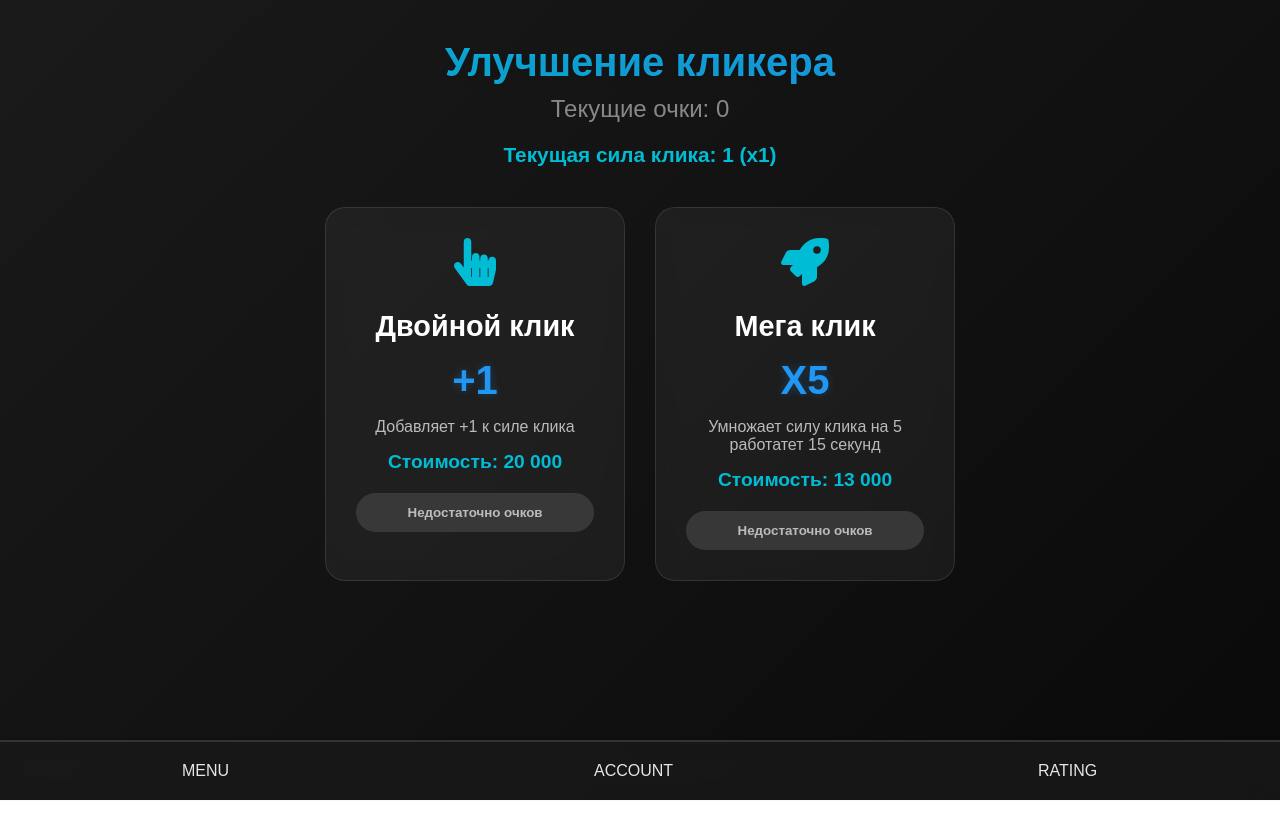
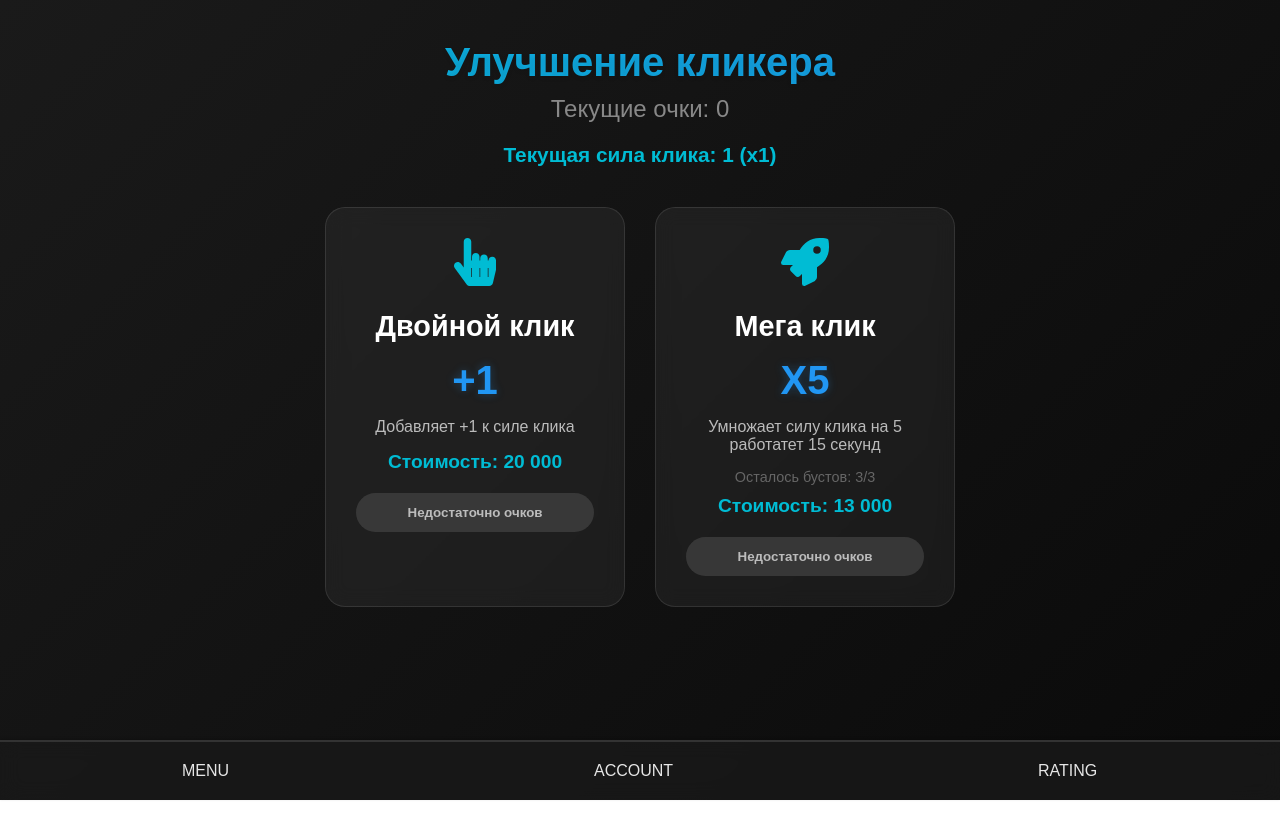
Before and after one commit to AmirSherov/ClickMaster, a Next.js app: page /UpgradePage in a window 1280 px wide. Shown: the top 838 px of the page. Built offline with nearby package versions, Linux system fonts and the light colour scheme.

Commit message:
upgrade limit

```diff
--- a/app/UpgradePage/page.jsx
+++ b/app/UpgradePage/page.jsx
@@ -1,21 +1,38 @@
 'use client';
 import "./upgrade.scss";
 import Nav from "../nav";
-import { FaHandPointer, FaBolt, FaRocket } from 'react-icons/fa';
+import { FaHandPointer, FaRocket } from 'react-icons/fa';
 import { useGlobalContext } from '../GlobalState';
 import { useState, useEffect } from 'react';
 import { updateUserFieldById } from '../api';
 import Loading from "../loading";
 import { useRouter } from "next/navigation";
+import { toast, Toaster } from 'react-hot-toast';
+
 export default function UpgradePage() {
     const { state, dispatch } = useGlobalContext();
     const [currentMultiplier, setCurrentMultiplier] = useState(1);
     const [userPoints, setUserPoints] = useState(0);
     const [isLoading, setIsLoading] = useState(false);
+    const [boostPurchases, setBoostPurchases] = useState(3);
+    const [nextResetTime, setNextResetTime] = useState(null);
     const router = useRouter();
+
     useEffect(() => {
         if (typeof window === 'undefined') return;
         setUserPoints(state.count || 0);
+        const savedBoostData = localStorage.getItem('boostData');
+        if (savedBoostData) {
+            const { purchases, resetTime } = JSON.parse(savedBoostData);
+            if (new Date().getTime() > resetTime) {
+                setBoostPurchases(3);
+                setNextResetTime(null);
+                localStorage.removeItem('boostData');
+            } else {
+                setBoostPurchases(purchases);
+                setNextResetTime(resetTime);
+            }
+        }
     }, [state.count]);
 
     const upgrades = [
@@ -41,6 +58,15 @@ export default function UpgradePage() {
         }
     ];
 
+    const formatTimeLeft = () => {
+        if (!nextResetTime) return '';
+        const now = new Date().getTime();
+        const timeLeft = Math.max(0, nextResetTime - now);
+        const hours = Math.floor(timeLeft / (1000 * 60 * 60));
+        const minutes = Math.floor((timeLeft % (1000 * 60 * 60)) / (1000 * 60));
+        return `${hours}ч ${minutes}м`;
+    };
+
     const calculateCost = (upgrade) => {
         if (upgrade.priceType === "fixed") {
             return upgrade.cost;
@@ -61,6 +87,12 @@ export default function UpgradePage() {
 
         try {
             if (userPoints >= cost) {
+                if (upgrade.id === 2 && boostPurchases <= 0) {
+                    toast.error('Достигнут лимит покупок буста на сегодня! Следующий сброс через: ' + formatTimeLeft());
+                    setIsLoading(false);
+                    return;
+                }
+
                 const newPoints = userPoints - cost;
 
                 if (upgrade.priceType === "dynamic") {
@@ -73,18 +105,38 @@ export default function UpgradePage() {
                     setUserPoints(newPoints);
                 }
                 else if (upgrade.priceType === "fixed") {
+                    if (upgrade.id === 2) {
+                        const newPurchases = boostPurchases - 1;
+                        setBoostPurchases(newPurchases);
+                        if (newPurchases === 2 && !nextResetTime) {
+                            const resetTime = new Date().getTime() + (24 * 60 * 60 * 1000);
+                            setNextResetTime(resetTime);
+                            localStorage.setItem('boostData', JSON.stringify({
+                                purchases: newPurchases,
+                                resetTime: resetTime
+                            }));
+                        } else {
+                            localStorage.setItem('boostData', JSON.stringify({
+                                purchases: newPurchases,
+                                resetTime: nextResetTime
+                            }));
+                        }
+                    }
+
                     await updateUserFieldById(state.id, 'count', newPoints);
                     dispatch({ type: 'UPDATE_COUNT', payload: newPoints });
                     dispatch({ type: 'SET_MULTIPLY', payload: upgrade.multiplier });
                     setUserPoints(newPoints);
-                    setTimeout(() => {
-                        router.push('/');
-                    },300)
+                    if (upgrade.id === 2) {
+                        setTimeout(() => {
+                            router.push('/');
+                        }, 300);
+                    }
                 }
             }
         } catch (error) {
             console.error('Ошибка при обновлении:', error);
-        } finally{
+        } finally {
             setIsLoading(false);
         }
     };
@@ -95,6 +147,19 @@ export default function UpgradePage() {
 
     return (
         <>
+            <Toaster
+                position="top-right"
+                toastOptions={{
+                    duration: 5000,
+                    style: {
+                        background: 'black',
+                        color: 'white',
+                        borderRadius: '8px',
+                        padding: '10px',
+                        fontSize: '16px',
+                    },
+                }}
+            />
             <div className="upgrade-page-container">
                 <h1 className="upgrade-page-title">Улучшение кликера</h1>
                 <p className="upgrade-page-subtitle">
@@ -113,13 +178,24 @@ export default function UpgradePage() {
                                 <h2>{upgrade.name}</h2>
                                 <p className="multiplier">{upgrade.type}{upgrade.multiplier}</p>
                                 <p className="description">{upgrade.description}</p>
+                                {upgrade.id === 2 && (
+                                    <p className="boost-limit">
+                                        Осталось бустов: {boostPurchases}/3
+                                        {nextResetTime && boostPurchases === 0 && (
+                                            <span className="reset-timer">
+                                                <br />Сброс через: {formatTimeLeft()}
+                                            </span>
+                                        )}
+                                    </p>
+                                )}
                                 <p className="cost">Стоимость: {formatNumber(cost)}</p>
                                 <button
-                                    className={`upgrade-btn ${userPoints < cost ? 'disabled' : ''}`}
+                                    className={`upgrade-btn ${(userPoints < cost || (upgrade.id === 2 && boostPurchases <= 0)) ? 'disabled' : ''}`}
                                     onClick={() => handleUpgrade(upgrade)}
-                                    disabled={userPoints < cost}
+                                    disabled={userPoints < cost || (upgrade.id === 2 && boostPurchases <= 0)}
                                 >
-                                    {userPoints < cost ? 'Недостаточно очков' : 'Улучшить'}
+                                    {userPoints < cost ? 'Недостаточно очков' :
+                                     (upgrade.id === 2 && boostPurchases <= 0) ? 'Лимит исчерпан' : 'Улучшить'}
                                 </button>
                             </div>
                         );
--- a/app/UpgradePage/upgrade.scss
+++ b/app/UpgradePage/upgrade.scss
@@ -22,7 +22,7 @@
         background: linear-gradient(45deg, #00bcd4, #2196f3);
         -webkit-background-clip: text;
         -webkit-text-fill-color: transparent;
-        text-shadow: 0 2px 4px rgba(0,0,0,0.1);
+        text-shadow: 0 2px 4px rgba(0, 0, 0, 0.1);
     }
 
     .upgrade-page-subtitle {
@@ -59,7 +59,19 @@
 
         &:hover {
             transform: translateY(-10px);
-            box-shadow: 0 10px 30px rgba(0,0,0,0.3);
+            box-shadow: 0 10px 30px rgba(0, 0, 0, 0.3);
+        }
+
+        .boost-limit {
+            margin: 10px 0;
+            font-size: 0.9em;
+            color: #666;
+            text-align: center;
+
+            .reset-timer {
+                color: #ff6b6b;
+                font-size: 0.85em;
+            }
         }
 
         .card-icon {
@@ -106,6 +118,15 @@
             width: 100%;
             transition: transform 0.2s ease, box-shadow 0.2s ease;
 
+            &.disabled {
+                background-color: #ccc;
+                cursor: not-allowed;
+
+                &:hover {
+                    background-color: #ccc;
+                }
+            }
+
             &:not(.disabled):hover {
                 transform: scale(1.05);
                 box-shadow: 0 5px 15px rgba(33, 150, 243, 0.3);
--- a/app/clicker/clicker.scss
+++ b/app/clicker/clicker.scss
@@ -58,7 +58,8 @@
         font-weight: bold;
         font-size: 1.8rem;
         cursor: pointer;
-        width: 230px;
+        width: 250px;
+        min-height: 220px;
         height: 200px;
         border-radius: 50%;
         display: flex;
@@ -211,6 +212,7 @@
     animation: floatAndFade 1s ease-out forwards;
     white-space: nowrap;
     z-index: 1000;
+    transition: 0.3s ease-in-out;
 }
 
 @keyframes floatAndFade {
@@ -221,11 +223,11 @@
 
     50% {
         opacity: 0.8;
-        transform: translateY(-25px) scale(1.2);
+        transform: translateY(-40px) scale(1.2);
     }
 
     100% {
         opacity: 0;
-        transform: translateY(-50px) scale(1);
+        transform: translateY(-45px) scale(1);
     }
 }
```
